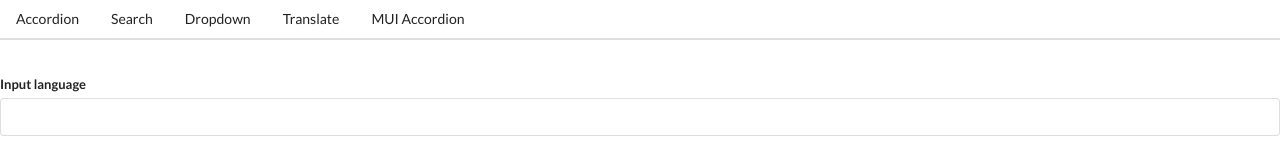
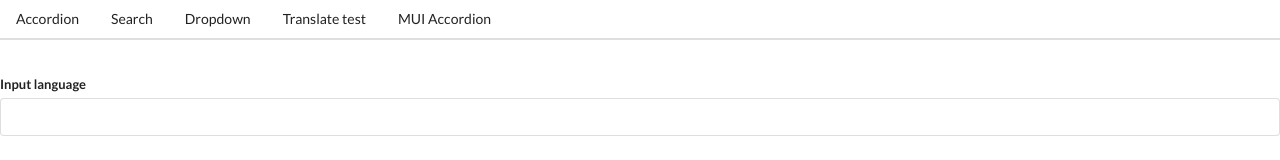
Before and after one commit to hankhng/stephen-grider, a React (Create React App) app in the folder widgets/: page /translate in a window 1280 px wide. Shown: the top 160 px of the page. Built offline with nearby package versions, Linux system fonts and the light colour scheme; no server answers.

Commit message:
Test push

```diff
--- a/widgets/src/components/Header.js
+++ b/widgets/src/components/Header.js
@@ -14,7 +14,7 @@ const Header = () => {
         Dropdown
       </Link>
       <Link href="/translate" className="item">
-        Translate
+        Translate test
       </Link>
       <Link href="/muiaccordion" className="item">
         MUI Accordion
```
